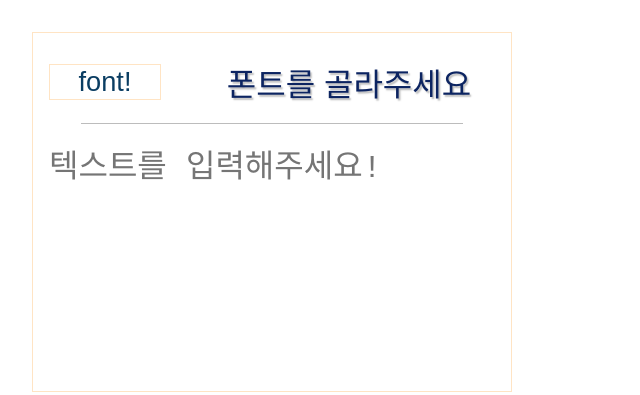
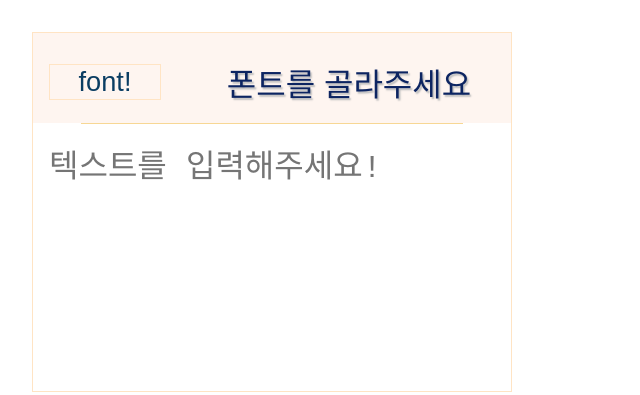
Before and after one commit to rewrite0w0/fontBox, a website: page index.html in a window 1280 px wide. Shown: the whole page, without its empty margins (0-640 px from the left). Drawn offline with Linux system fonts and the light colour scheme.

Commit message:
change color

```diff
--- a/style/style.css
+++ b/style/style.css
@@ -23,7 +23,7 @@
 
 .fontBox {
   padding: 0.5rem;
-  background-color: #ffffff;
+  background-color: #fef5f0;
   color: #0c2461;
   height: 25%;
   width: 100%;
@@ -47,7 +47,7 @@
   margin-left: 10%;
   display: block;
   width: 80%;
-  border-bottom: 0.1vh solid #bcbcbc;
+  border-bottom: 0.1vh groove #f7d794;
 }
 
 .choiceBox {
```
Also changed, not shown: src/test.html (+1 -1 lines).
